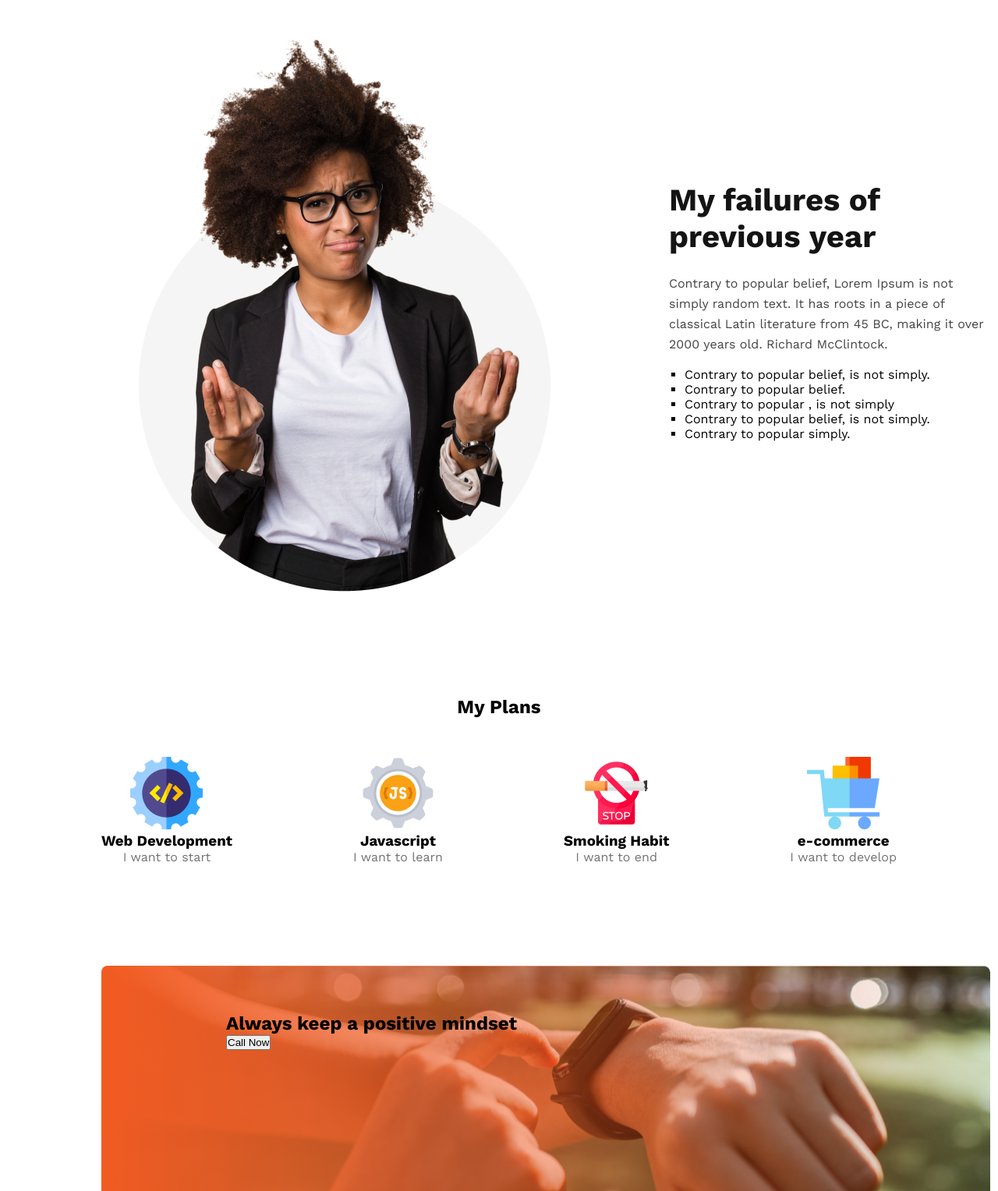
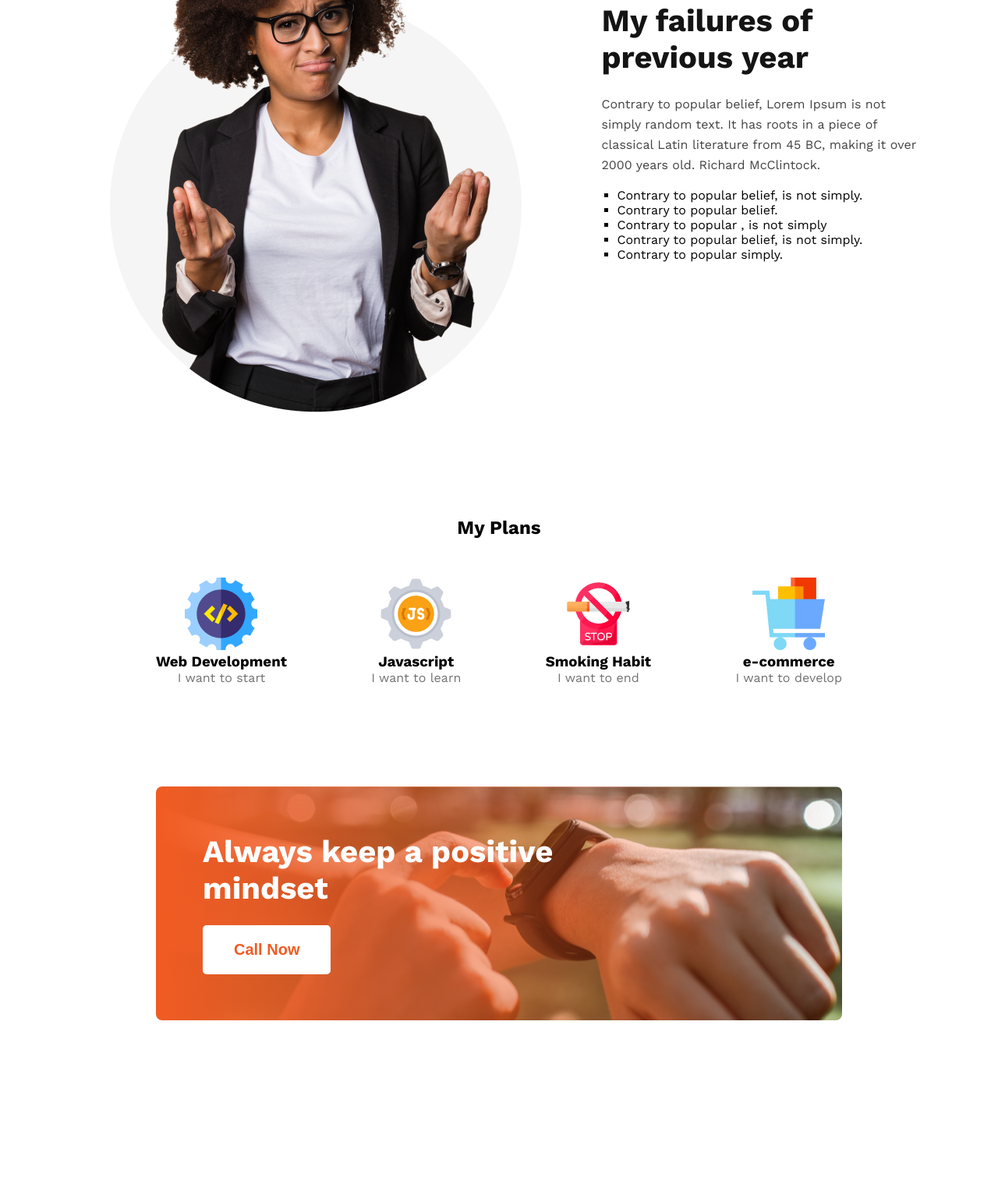
Before and after one commit to sakil1845/new-year-new-me, a plain HTML site: page index.html in a window 1280 px wide. Shown: the part 1135-2663 px from the top of the page at 78% size. After the commit the page ends 2445 px from the top, so only its background shows below. Drawn offline with nearby package versions, Linux system fonts and the light colour scheme.

Commit message:
added think positive section

```diff
--- a/index.html
+++ b/index.html
@@ -23,6 +23,15 @@
             <div class="btn-primary"><button class="btn">Contact Us</button></div>
         </div>
     </header>
+
+
+
+
+
+
+    <main>
+
+
     <!--  my failure section  -->
     <section class="section-container">
         <div class="section-img"><img src="images/person.png" alt=""></div>
@@ -69,7 +78,7 @@
 
     </div>
     </section>
-
+         <!-- think positive section -->
 <section class="think-container">
 
     <div class="think-content">
@@ -80,7 +89,7 @@
 
 
 
-    <main></main>
+    </main>
     <footer></footer>
 </body>
 
--- a/styles/task-5.css
+++ b/styles/task-5.css
@@ -9,32 +9,32 @@
 body {
     font-family: 'Open Sans', sans-serif;
     font-family: 'Work Sans', sans-serif;
-    margin: 230px 130px;
+
+}
+
+main {
+    margin: 0 200px;
+
+}
+
+/* banner IN HEADER  section */
+
+header {
+    display: flex;
+    justify-content: end;
+    background-image: url('../images/banner/banner1.png');
+    background-size: cover;
+    background-repeat: no-repeat;
+    height: 800px;
+    margin-bottom: 140px;
+    text-align: right;
+
 }
 
 
-/* .banner-container{
-    background: url('../images/banner/banner1.png');
-    background-position: left bottom;
-} */
-
-header {
-    display: flex;
-    justify-content: right;
-    background-image: url('../images/banner/banner1.png');
-    background-size: cover;
-    background-repeat: no-repeat;
-    width: 100%;
-    height: 800px;
-    margin-bottom: 140px;
-
-}
-
 .banner-container {
-    margin: 215px 230px 0 845px;
-
     text-align: right;
-    /* padding: 215px 230px 400px 700px; */
+    margin: 215px 130px 360px 0;
 }
 
 .banner-title {
@@ -80,11 +80,13 @@ header {
     text-align: right;
 }
 
+/* main section */
+
 /* my failure section */
 .section-container {
     display: flex;
-    gap: 134px;
-    /* no need justify-content: space-around; */
+    gap: 85px;
+    justify-content: center;
     align-items: center;
 }
 
@@ -97,8 +99,8 @@ header {
 }
 
 .section-content {
-    margin-right: 320px;
-    margin-left: 0;
+    /* margin-right: 320px;
+    margin-left: 0; */
     text-align: left;
 }
 
@@ -169,7 +171,7 @@ header {
 /* think section */
 
 .think-container {
-    width: 1140px;
+    width: cover;
     height: 300px;
     border-radius: 8px;
     background: linear-gradient(90deg, #F15B22 0%, rgba(241, 91, 34, 0.00) 100%), url('../images/watch.png');
@@ -180,6 +182,27 @@ header {
 
 .think-content {
     text-align: left;
-    margin-left: 100px;
-    padding: 60px 60px 60px 60px;
+    padding: 60px 300px 60px 60px;
+
 }
+
+.think-title {
+    /* margin-top: 60px; */
+    color: #FFF;
+    font-size: 40px;
+    font-weight: 700;
+
+}
+
+.think-btn {
+    border: none;
+    border-radius: 5px;
+    background: #FFF;
+    margin-top: 24px;
+    padding: 20px 40px;
+    color: #F15B22;
+    text-align: center;
+    font-size: 20px;
+    font-weight: 600;
+
+}
```
